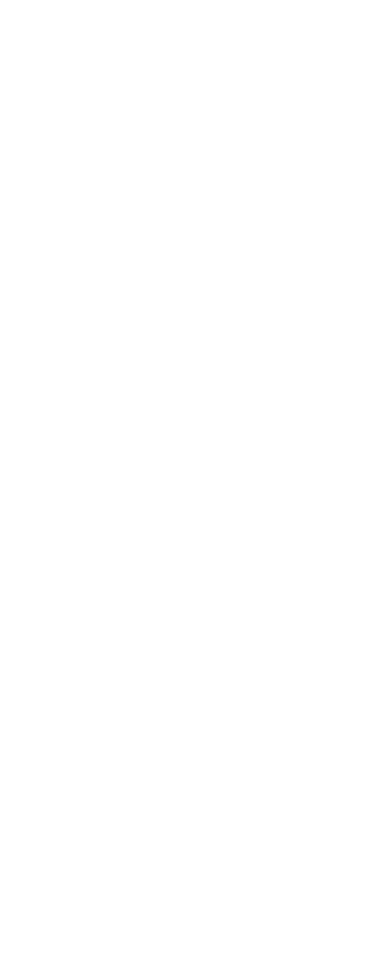
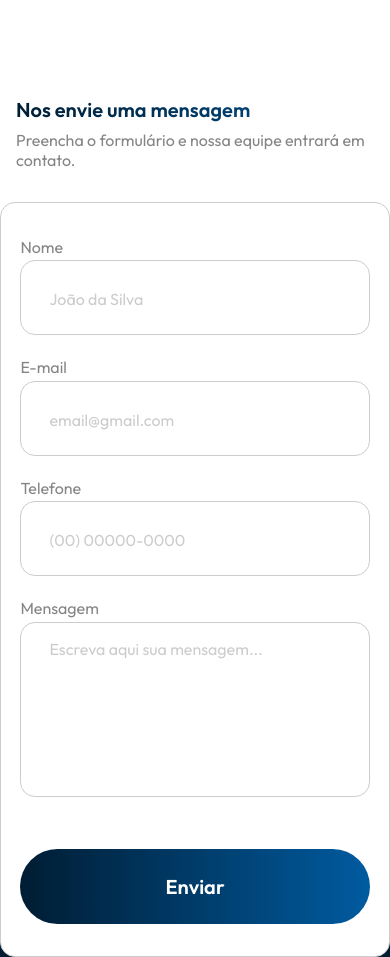
Before and after one commit to iblamedio/vicente-inst, a React (Vite) app: page / in a window 390 px wide. Shown: the part 4180-5137 px from the top of the page. Before the commit the page ends 4238 px from the top, so only its background shows below. Built offline with nearby package versions, Linux system fonts and the light colour scheme.

Commit message:
added form

```diff
--- a/src/App.css
+++ b/src/App.css
@@ -1,4 +1,8 @@
 @import url('https://fonts.googleapis.com/css2?family=Outfit:wght@100..900&display=swap');
+
+* {
+  box-sizing:border-box;
+}
 
 :root {
   --blue: hsl(206, 100%, 10%);
@@ -164,7 +168,7 @@
   display:flex;
   align-items:center;
   justify-content:center;
-  padding:2rem 0;
+  padding:4rem 0 2rem 0;
 }
 
 section.second .photo-container .photo-content {
@@ -272,3 +276,120 @@
   transition:200ms;
   transform: translateY(-4px);
 }
+
+section.fourth {
+  background: linear-gradient(360deg, var(--blue) 0%, var(--blue) 29%, #fff 29.01%);
+}
+
+section.fourth .content {
+  width:90%;
+  margin:auto;
+  display:flex;
+  flex-wrap:wrap;
+  gap:2rem;
+}
+
+section.fourth .text {
+  flex:1;
+  padding-top:17.5rem;
+  min-width: 400px;
+}
+
+section.fourth .text h1 {
+  font-size:2rem;
+  margin:0;
+  background: linear-gradient(90deg, var(--blue) 0%, hsl(206, 100%, 30%) 100%);
+  -webkit-background-clip: text;
+  -webkit-text-fill-color: transparent;
+  background-clip: text;
+  font-weight: 600;
+  line-height:2em;
+}
+
+section.fourth .text p {
+  margin:0;
+  font-size:1.25rem;
+  color:hsl(0, 0%, 52%);
+}
+
+section.fourth .form-card {
+  border:1px solid hsl(0, 0%, 80%);
+  background-color:#fff;
+  border-radius:50px;
+  flex:1.5;
+  padding:4.5rem 0;
+  min-width:580px;
+  max-width:800px;
+}
+
+section.fourth .inputs {
+  display:flex;
+  flex-direction:column;
+  align-items:center;
+  width:100%;
+  gap:1.25rem;
+}
+
+section.fourth .input {
+  display:flex;
+  flex-direction:column;
+  width:80%;
+}
+
+section.fourth input[type="text"],
+section.fourth input[type="email"],
+section.fourth textarea {
+  border:1px solid hsl(0, 0%, 80%);
+  outline:none;
+  border-radius:15px;
+  padding-left:1.75rem;
+  color:var(--blue);
+  font-family: 'Outfit';
+  font-size:1.25rem;
+}
+
+section.fourth input[type="text"],
+section.fourth input[type="email"] {
+  min-height:75px;
+}
+
+section.fourth label {
+  color:hsl(0, 0%, 52%);
+  font-size:1.125rem;
+  line-height:1.6em;
+}
+
+section.fourth input::placeholder,
+section.fourth textarea::placeholder {
+  font-family: 'Outfit';
+  color:hsl(0, 0%, 80%);
+  font-size:1rem;
+  margin-left:2rem;
+}
+
+section.fourth textarea {
+  min-height:175px;
+  padding-top:1rem;
+  resize:none;
+}
+
+section.fourth input[type="submit"] {
+  width:80%;
+  margin-top:2rem;
+  min-height:75px;
+  background: linear-gradient(90deg, var(--blue) 0%, #005BA0 100%);
+  border-radius: 50px;
+  border:none;
+  outline:none;
+  color:#fff;
+  font-size:2rem;
+  font-weight:600;
+  cursor:pointer;
+  transition:500ms;
+  font-family:'Outfit';
+}
+
+section.fourth input[type="submit"]:hover {
+  transition:500ms;
+  box-shadow: 0px 0px 12.4px 3px hsl(206, 100%, 80%);
+}
--- a/src/App.tsx
+++ b/src/App.tsx
@@ -114,6 +114,46 @@
 
       </section>
 
+      <section className="fourth">
+        <div className="content">
+          <div className="text">
+            <h1>Nos envie uma mensagem</h1>
+            <p>Preencha o formulário e nossa equipe entrará em contato.</p>
+          </div>
+
+          <motion.div className="form-card"
+            transition={{ duration: 0.8, ease: "circOut" }}
+            initial={{ rotateX:90 }}
+            whileInView={{ rotateX:0 }}
+            viewport={{once:true}}
+          >
+            <form action="#">
+              <div className="inputs">
+                <div className="input">
+                  <label htmlFor="nome">Nome</label>
+                  <input placeholder="João da Silva" name="nome" type="text" />
+                </div>
+                <div className="input">
+                  <label htmlFor="email">E-mail</label>
+                  <input placeholder="email@gmail.com" name="email" type="email" />
+                </div>
+                <div className="input">
+                  <label htmlFor="telefone">Telefone</label>
+                  <input placeholder="(00) 00000-0000" name="telefone" type="text" />
+                </div>
+                <div className="input">
+                  <label htmlFor="mensagem">Mensagem</label>
+                  <textarea placeholder="Escreva aqui sua mensagem..." name="telefone" />
+                </div>
+
+                <input type="submit" value="Enviar" formAction='#' />
+
+              </div>
+            </form>
+          </motion.div>
+        </div>
+      </section>
+
     </>
   )
 }
--- a/src/mobile.css
+++ b/src/mobile.css
@@ -4,6 +4,10 @@
     }
     section.second .photo-container .photo-content {
         width:90%;
+    }
+    section.fourth .text {
+        padding-left:1rem;
+        padding-top:0;
     }
 }
 
@@ -31,12 +35,28 @@
     section.third p {
         width:100%;
     }
+    section.fourth .content {
+        width:100%;
+    }
+    section.fourth .form-card {
+        min-width: 300px;
+        border-radius:15px;
+    }
+    section.fourth .input {
+        width:90%;
+    }
+    section.fourth input[type="submit"] {
+        width:90%;
+    }
 }
 
 @media (max-width:600px) {
     section.first img {
       width:180px;
       height:220px;
+    }
+    section.fourth .form-card {
+        padding:2rem 0;
     }
 }
 
@@ -74,6 +94,29 @@
     section.third button {
         width:100%;
     }
+    section.fourth h1 {
+        font-size:1.25rem !important;
+    }
+    section.fourth p {
+        font-size:1rem !important;
+    }
+    section.fourth input::placeholder,
+    section.fourth textarea::placeholder {
+        font-size:1rem;
+    }
+    section.fourth input,
+    section.fourth textarea {
+        font-size:1rem;
+    }
+    section.fourth label {
+        font-size:1rem;
+    }
+    section.fourth input[type="submit"] {
+        font-size:1.25rem;
+    }
+    section.fourth .text {
+        min-width:300px;
+    }
 }
 
 @media (max-width:300px) {
```
